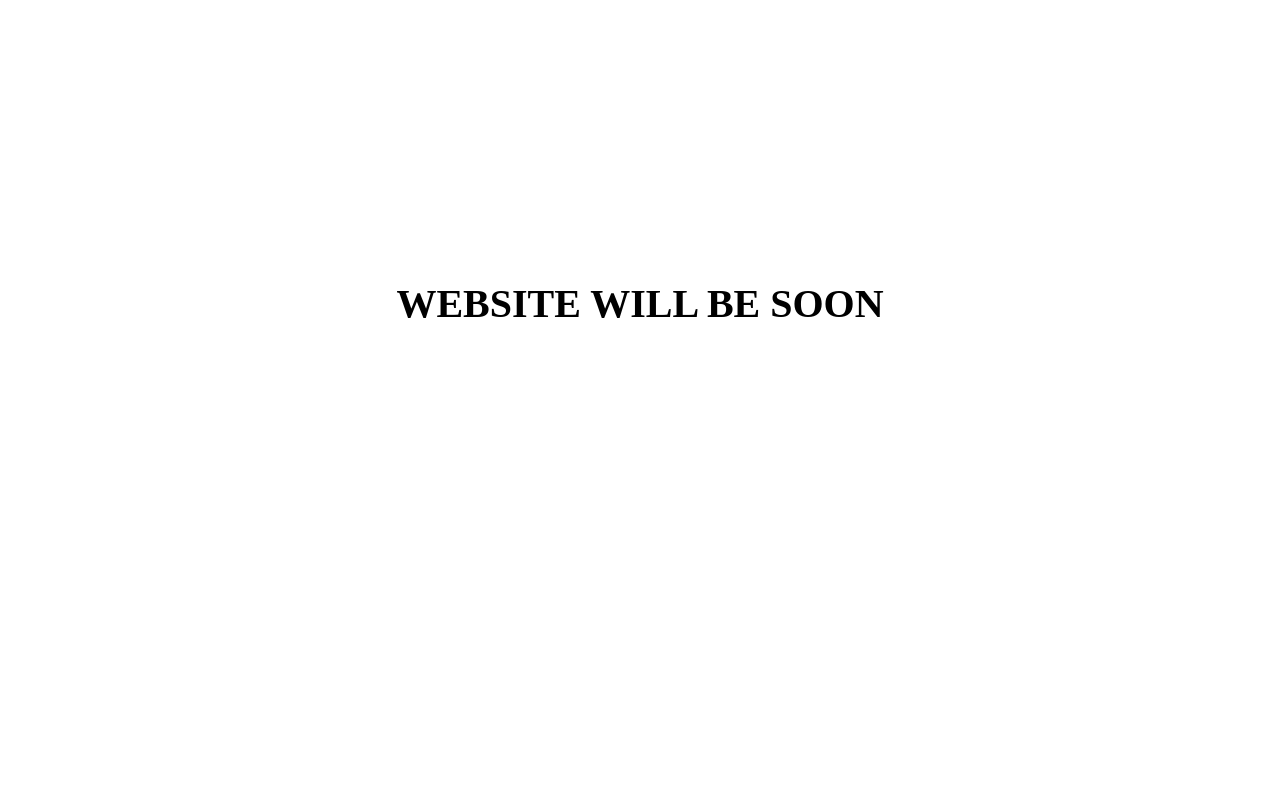
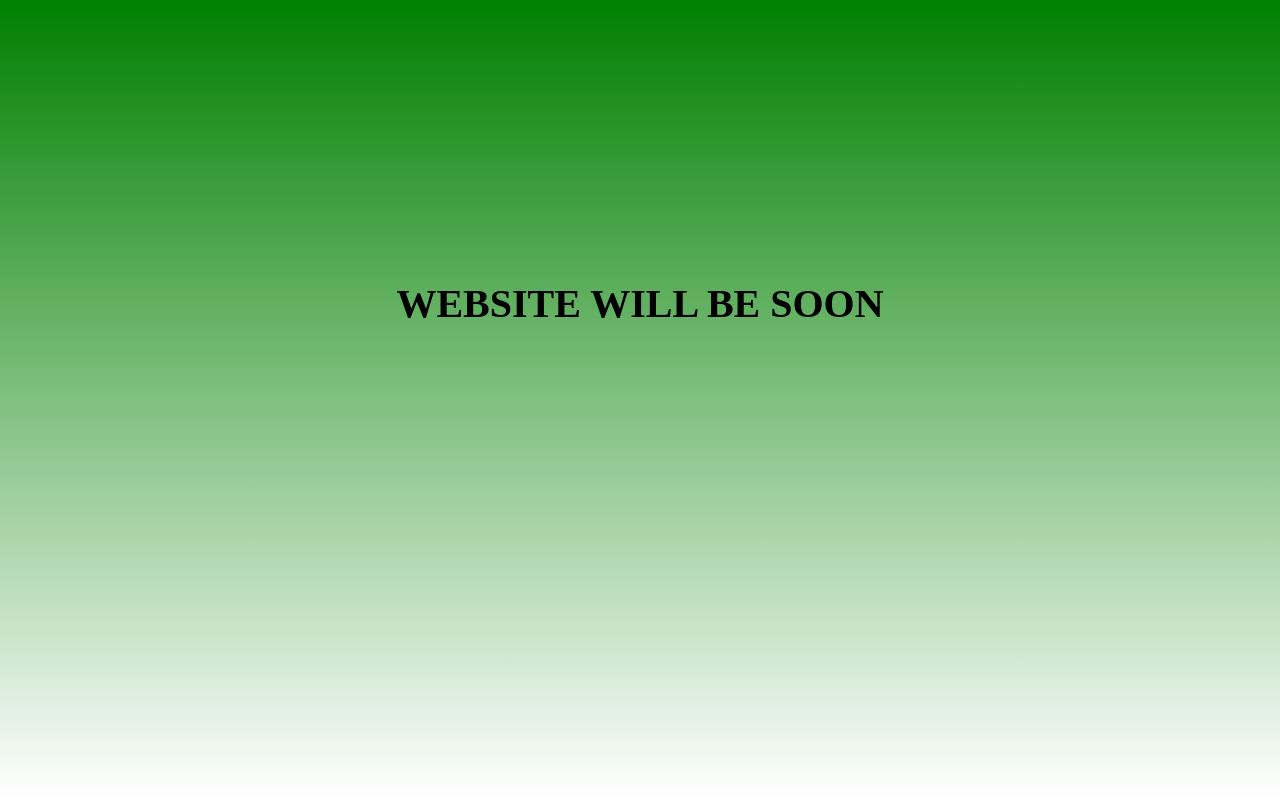
Before and after one commit to cnaveenkumar74/cnaveenkumar74.github.io, a plain HTML site: page index.html in a window 1280 px wide. Drawn offline with Linux system fonts and the light colour scheme.

Commit message:
Update decor.css

```diff
--- a/decor.css
+++ b/decor.css
@@ -1,3 +1,6 @@
+body{
+  background-image: linear-gradient(green,transparent);
+}
 h1 {
   text-align: center;
   border-bottom: gray;
```
